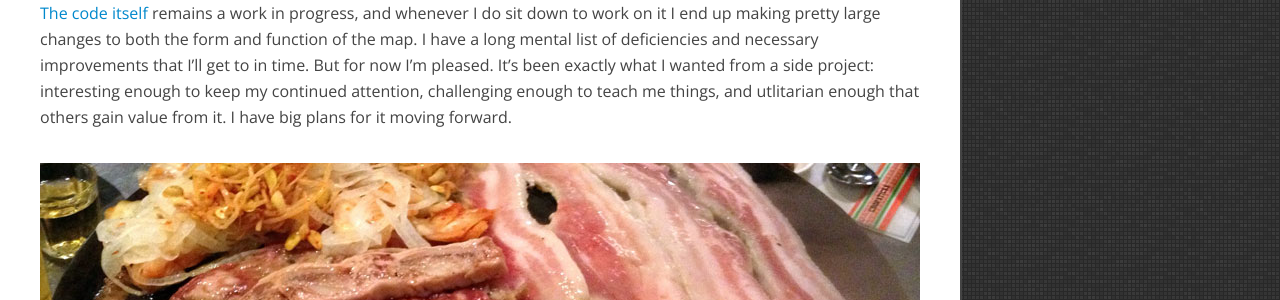
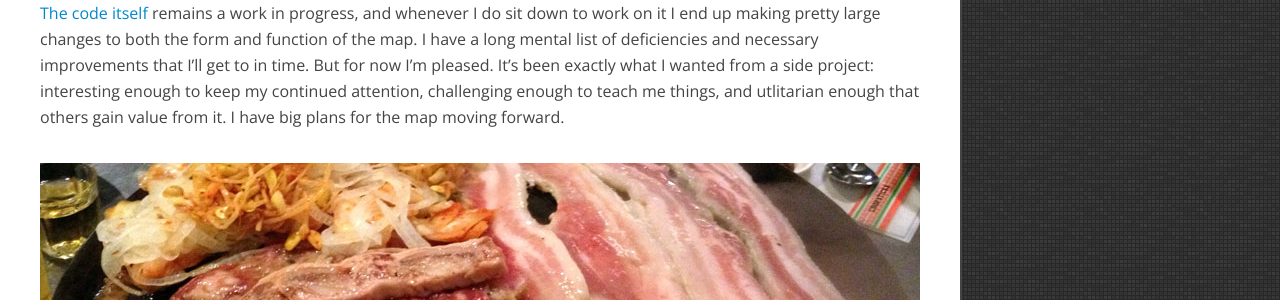
Before and after one commit to danielna/danielna.github.com, a Jekyll site: the page built from _posts/2013-03-12-where-to-eat-in-northern-va.md, in a window 1280 px wide and 900 px high, scrolled down 1990 px. Shown: the part 258-558 px from the top of the window. Built offline with Jekyll 4.4.1, drawn with Linux system fonts in a browser that asks for light colours; nearby versions of some CDN libraries; library files that are not in the unit come from our copies; Markdown is read by kramdown in place of the engine named in the settings.

Commit message:
Another minor fix

```diff
--- a/_posts/2013-03-12-where-to-eat-in-northern-va.md
+++ b/_posts/2013-03-12-where-to-eat-in-northern-va.md
@@ -32,7 +32,7 @@ A couple years ago I was <a href="http://www.tinyurl.com/eatnova" title="Notable
 
 A couple weeks ago I realized that I think I finally knew enough JavaScript to turn my enhanced food map idea into a reality.  I spent a lot of time looking at the <a href="https://developers.google.com/maps/documentation/javascript/tutorial" target="_blank" title="Developer's Guide">Google Maps Developer's Guide</a> and <a href="https://developers.google.com/maps/documentation/javascript/" target="_blank" title="Google Maps API">JavaScript API</a>, which are very well written.  I also found some <a href="http://mapicons.nicolasmollet.com/" title="Map Icons" target="_blank">replacements to the stock google maps icons from Nicolas Mollet</a>, which was another awesome resource.  A few coding sessions later and I had a working version of the map that I was pleased with.
 
-<a href="https://github.com/danielna/foodmap" title="Foodmap on github" target="_blank">The code itself</a> remains a work in progress, and whenever I do sit down to work on it I end up making pretty large changes to both the form and function of the map.  I have a long mental list of deficiencies and necessary improvements that I'll get to in time.  But for now I'm pleased.  It's been exactly what I wanted from a side project: interesting enough to keep my continued attention, challenging enough to teach me things, and utlitarian enough that others gain value from it.  I have big plans for it moving forward.
+<a href="https://github.com/danielna/foodmap" title="Foodmap on github" target="_blank">The code itself</a> remains a work in progress, and whenever I do sit down to work on it I end up making pretty large changes to both the form and function of the map.  I have a long mental list of deficiencies and necessary improvements that I'll get to in time.  But for now I'm pleased.  It's been exactly what I wanted from a side project: interesting enough to keep my continued attention, challenging enough to teach me things, and utlitarian enough that others gain value from it.  I have big plans for the map moving forward.
 
 <div class="photo-block">
     <img src="/assets/img/2013-03-12_honeypig.jpg" title="Korean BBQ from Honeypig"/>
```
